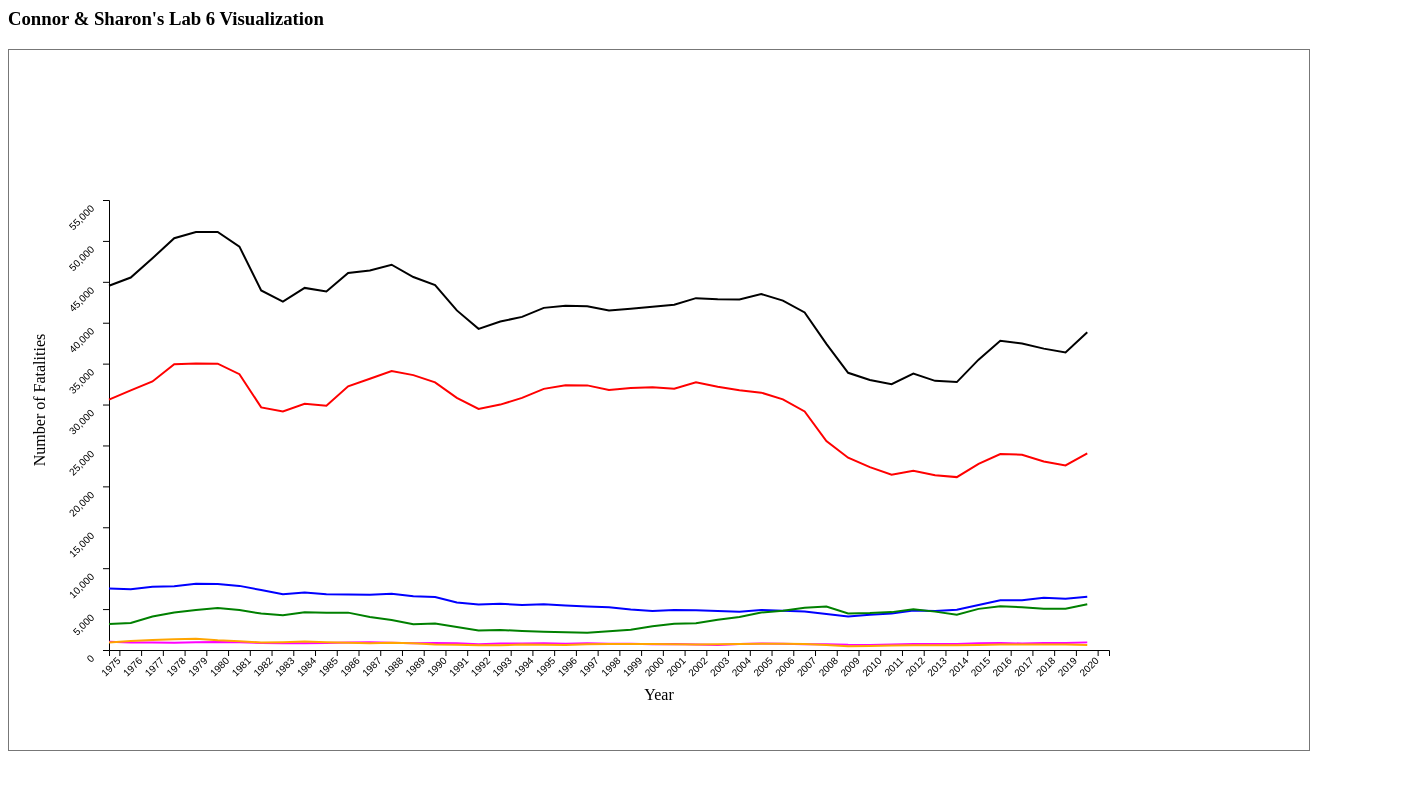
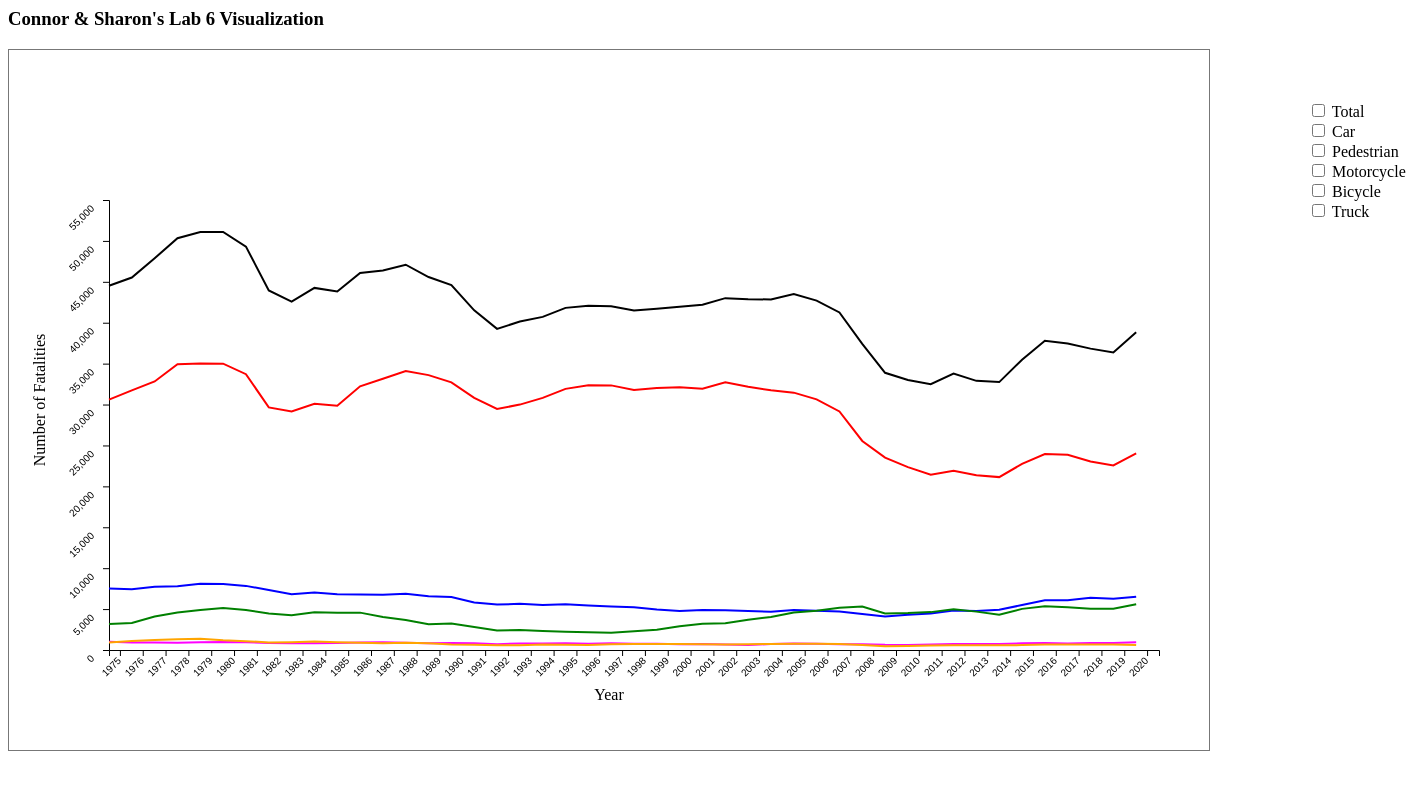
Before and after one commit to crosenberg8/lab6-4460, a plain HTML site: page index.html in a window 1280 px wide. Shown: the whole page, 1408 px wide, since content can reach past the window. Drawn offline with nearby package versions, Linux system fonts and the light colour scheme.

Commit message:
added checkboxes

```diff
--- a/index.html
+++ b/index.html
@@ -4,9 +4,38 @@
 <body>
     <div id="main">
         <h3>Connor & Sharon's Lab 6 Visualization</h3>
-        <svg width="1300" height="700" style="border: 1px solid #777;" id="chart1">
+        <svg width="1200" height="700" style="border: 1px solid #777;" id="chart1">
 
         </svg>
+            <div class="checkbox">
+                <input type="checkbox" id="Total" name="Total" value="Total">
+                <label for="Total"> Total </label><br>
+            </div>
+
+            <div class="checkbox">
+                <input type="checkbox" id="Car" name="Car" value="Car">
+                <label for="Car"> Car </label><br>
+            </div>
+
+            <div class="checkbox">
+                <input type="checkbox" id="Pedestrian" name="Pedestrian" value="Car">
+                <label for="Pedestrian"> Pedestrian</label><br>
+            </div>
+
+            <div class="checkbox">
+                <input type="checkbox" id="Motorcycle" name="Motorcycle" value="Motorcycle">
+                <label for="Motorcycle"> Motorcycle</label><br>
+            </div>
+
+            <div class="checkbox">
+                <input type="checkbox" id="Bicycle" name="Bicycle" value="Bicycle">
+                <label for="Bicycle"> Bicycle</label><br>
+            </div>
+
+            <div class="checkbox">
+                <input type="checkbox" id="Truck" name="Truck" value="Truck">
+                <label for="Truck"> Truck</label><br>
+            </div>
     </div>
 </body>
 <script src="https://d3js.org/d3.v5.min.js"></script>
--- a/index.js
+++ b/index.js
@@ -12,7 +12,7 @@ d3.csv('transportData.csv').then(function (data) {
 
    // height and width
    var height = 700;
-   var width = 1300;
+   var width = 1200;
 
    // Get the data from the row titles "Year"
     var years = data.map(function (row) {
@@ -22,7 +22,7 @@ d3.csv('transportData.csv').then(function (data) {
     // create x-scale
     var xscale = d3.scaleBand()
         .domain(years)
-        .range([0, width - 300]);
+        .range([0, width - 150]);
 
     // create y-scale
     var yscale = d3.scaleLinear()
--- a/style.css
+++ b/style.css
@@ -0,0 +1,4 @@
+.checkbox {
+    transform: translate(1300px, -650px);
+    width: 100px;
+}
```
